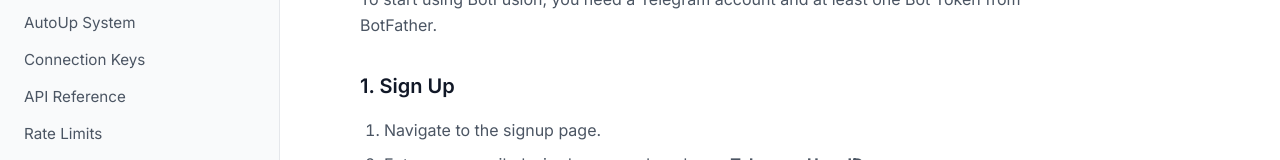
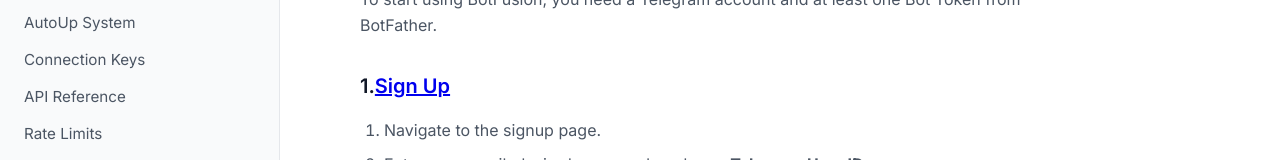
Before and after one commit to ModelMschief/BotFusionDoc, a plain HTML site: page index.html in a window 1280 px wide. Shown: the part 456-616 px from the top of the page. Drawn offline with Linux system fonts and the light colour scheme.

Commit message:
Update sign-up section with link to BotFusion

```diff
--- a/index.html
+++ b/index.html
@@ -237,7 +237,7 @@
             <h2>Getting Started</h2>
             <p>To start using BotFusion, you need a Telegram account and at least one Bot Token from BotFather.</p>
 
-            <h3>1. Sign Up</h3>
+            <h3>1.<a href="https://botfusion.wuaze.com">Sign Up </a></h3>
             <ol>
                 <li>Navigate to the signup page.</li>
                 <li>Enter your email, desired password, and your <strong>Telegram User ID</strong>.</li>
```
